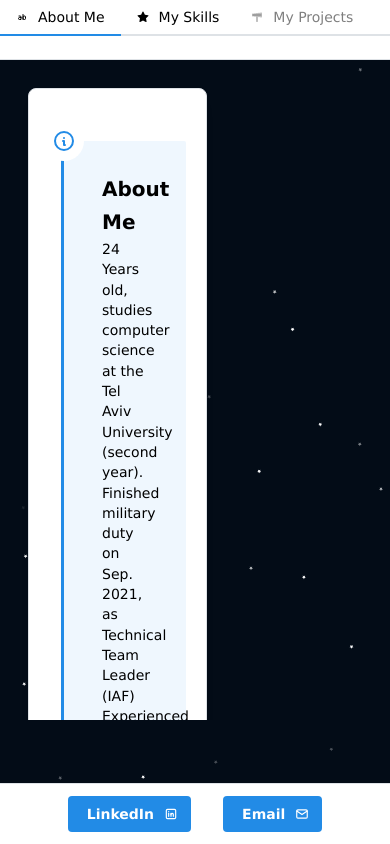
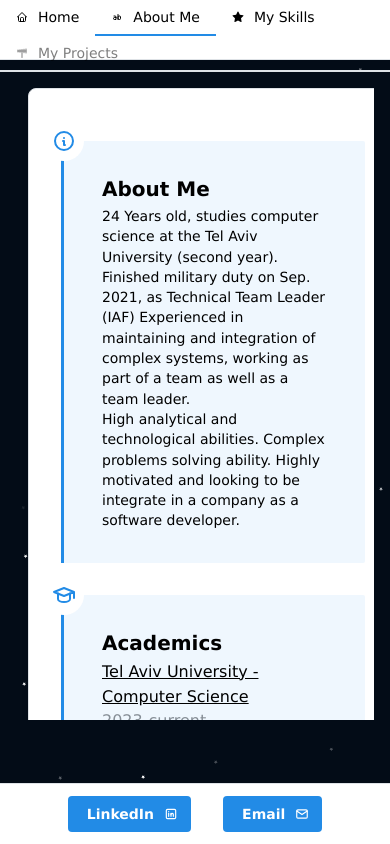
Before and after one commit to LiorBuch/mypage, a React (Vite) app: page / in a window 390 px wide. Built offline with nearby package versions, Linux system fonts and the light colour scheme.

Commit message:
deploy with mobile part support

```diff
--- a/package.json
+++ b/package.json
@@ -21,6 +21,7 @@
     "@tabler/icons-react": "^2.39.0",
     "embla-carousel-react": "^7.1.0",
     "react": "^18.2.0",
+    "react-device-detect": "^2.2.3",
     "react-dom": "^18.2.0",
     "react-particles": "^2.12.2",
     "save": "^2.9.0",
--- a/src/pages/desktop/desktop-main.tsx
+++ b/src/pages/desktop/desktop-main.tsx
@@ -16,7 +16,7 @@ import {
 import {
     IconAlphabetLatin,
     IconAntenna, IconBrandLinkedin,
-    IconBriefcaseFilled,
+    IconBriefcaseFilled, IconHome,
     IconInfoCircle, IconMail,
     IconSchool,
     IconStarFilled
@@ -38,6 +38,10 @@ function DesktopSite() {
             <AppShell.Header>
                 <Tabs defaultValue="about-me">
                     <Tabs.List>
+                        <Tabs.Tab value="projects" leftSection={<IconHome style={iconStyle}/>}
+                                  onClick={() => changeTab("home")}>
+                            Home
+                        </Tabs.Tab>
                         <Tabs.Tab value="about-me" leftSection={<IconAlphabetLatin style={iconStyle}/>}
                                   onClick={() => changeTab("about-me")}>
                             About Me
@@ -59,6 +63,7 @@ function DesktopSite() {
                 {tab === "about-me" && <AboutMeTab/>}
                 {tab === "skills" && <SkillsTab/>}
                 {tab === "projects" && <ProjectsTab/>}
+                {tab === "home" && <HomeTab/>}
             </AppShell.Main>
             <AppShell.Footer>
                 <Flex direction={"row"} justify={"center"} align={"center"} gap={"xl"} p={"sm"}>
@@ -73,11 +78,13 @@ function DesktopSite() {
 }
 
 function AboutMeTab() {
+    const platform = navigator.platform
+    console.log("this is the issue",platform)
     return (
         <Flex>
             <ScrollArea h={window.innerHeight - 200}>
                 <ScrollArea.Autosize>
-                    <Card shadow="sm" padding="lg" m={"sm"} ml={"sm"} mr={"sm"} radius="md" withBorder w={"50%"}>
+                    <Card shadow="sm" padding="lg" m={"sm"} ml={"sm"} mr={"sm"} radius="md" withBorder w={platform==="Win32"? "50%" : "100%"}>
 
                         <Flex direction={"column"}>
                             <Blockquote color="blue" radius="xs" iconSize={40} icon={<IconInfoCircle/>} mt="xl" ml={"sm"}>
@@ -282,5 +289,10 @@ function ProjectsTab() {
         </>
     )
 }
-
+function HomeTab() {
+    return (<>
+            Hello from Home Tab!
+        </>
+    )
+}
 export default DesktopSite
```
Also changed, not shown: 1 other file (tests, documents, lock files or other folders).
